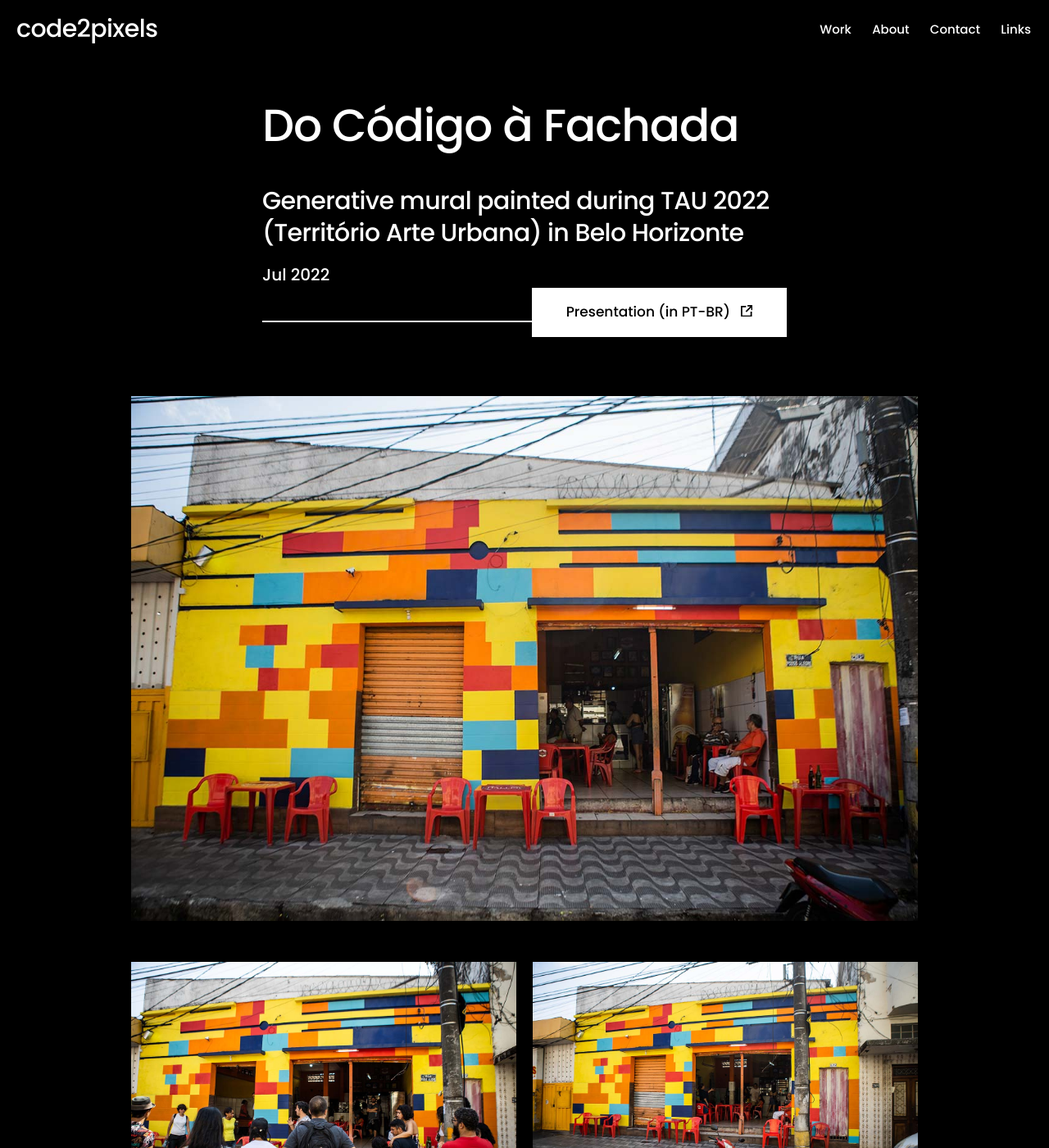
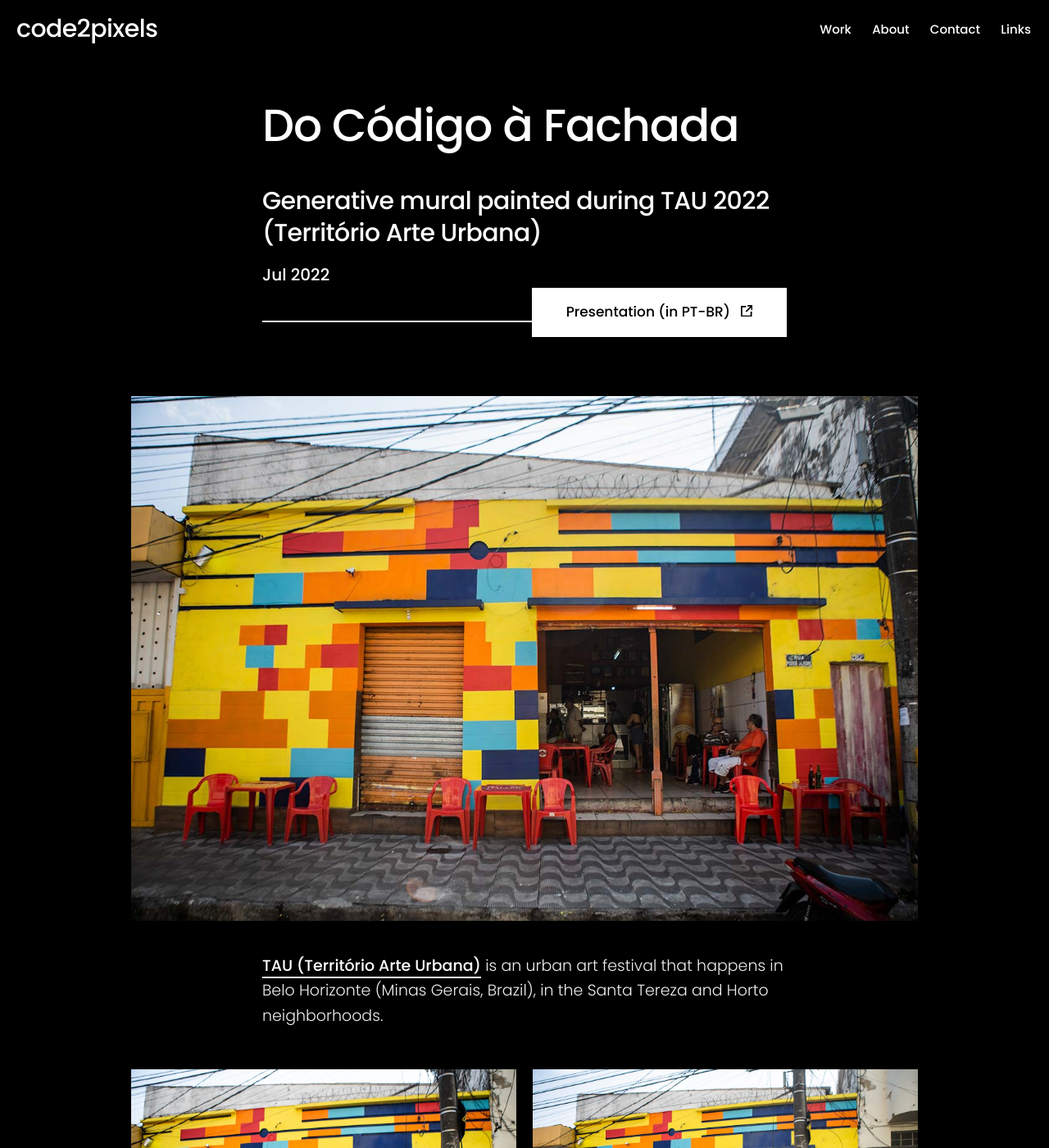
Before and after one commit to code2pixels-genart/code2pixels.xyz, a Jekyll site: the page built from _projects/2022-07-22-tau.md, in a window 1280 px wide and 1400 px high. Shown: the whole window at 82% size. Built offline with Jekyll 4.4.1, drawn with Linux system fonts in a browser that asks for light colours; nearby versions of some CDN libraries; some of the changed text lies outside the part shown.

Commit message:
Update TAU

```diff
--- a/_layouts/default.html
+++ b/_layouts/default.html
@@ -8,9 +8,6 @@
 	<!-- - - - - - - - - - - - - - - - - - - - - - - - - - - - - - - -
 
 	{{ site.data.settings.basic_settings.site_title }}
-
-	Board Theme by https://jekyllthemes.io
-	Premium + free Jekyll themes for your blog or website.
 
 	- - - - - - - - - - - - - - - - - - - - - - - - - - - - - - - - -->
 
--- a/_projects/2022-07-22-tau.md
+++ b/_projects/2022-07-22-tau.md
@@ -14,6 +14,11 @@
   - Urban Art
   - Public Art
   - Wall Art
+  - Brazil
+  - Minas Gerais
+  - Belo Horizonte
+  - Horto
+  - Bar da Rita
 
 external: Presentation (in PT-BR)
 external_link: https://tau.code2pixels.xyz/
@@ -21,6 +26,8 @@
 ---
 
 ![]({{ page.featured_image }})
+
+<a href="https://territorioarteurbana.com.br/" target="_blank">TAU (Território Arte Urbana)</a> is an urban art festival that happens in Belo Horizonte (Minas Gerais, Brazil), in the Santa Tereza and Horto neighborhoods.
 
 <div class="gallery" data-columns="2">
 	<img src="/images/tau/tau-01.jpg" title="Bar da Rita - 31/07/2022 - Photo by Luiza Palhares">
```
Also changed, not shown: other parts of _projects/2022-07-22-tau.md (+2 -2 lines).
